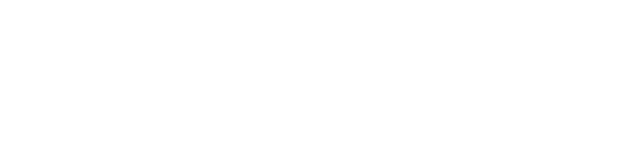
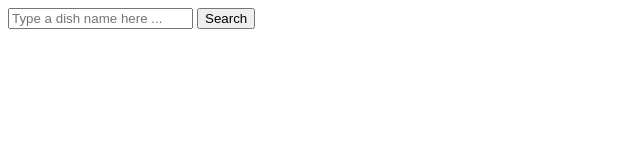
Before and after one commit to PanchenkoNaz/recipe_app, a plain HTML site: page index.html in a window 1280 px wide. Shown: the whole page, without its empty margins (0-640 px from the left). Drawn offline with Linux system fonts and the light colour scheme.

Commit message:
recipe app HTML

```diff
--- a/index.html
+++ b/index.html
@@ -4,10 +4,19 @@
     <meta charset="UTF-8">
     <meta name="viewport" content="width=device-width, initial-scale=1.0">
     <title>Recipe App</title>
+    <!-- Google Fonts -->
+    <link href="https://fonts.googleapis.com/css2?family=Poppins:wght@400;600&display=swap" rel="stylesheet" />
     <link rel="stylesheet" href="./style.css">
 </head>
 <body>
 
+    <div class="container">
+        <div class="search-container">
+            <input type="text" placeholder="Type a dish name here ..." id="user-inp">
+            <button id="search-btn">Search</button>
+        </div>
+        <div id="result"></div>
+    </div>
 
 
     <script src="./script.js"></script>
```
